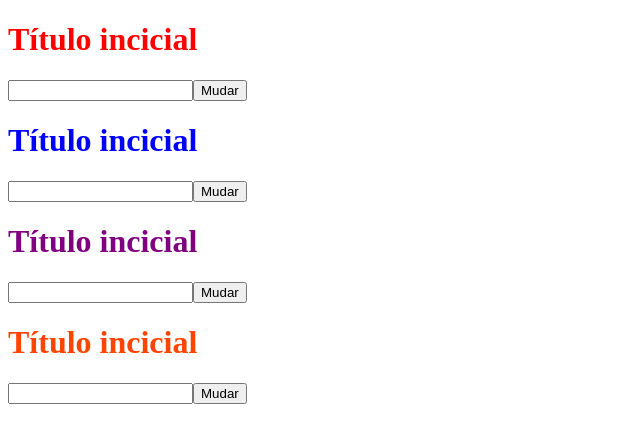
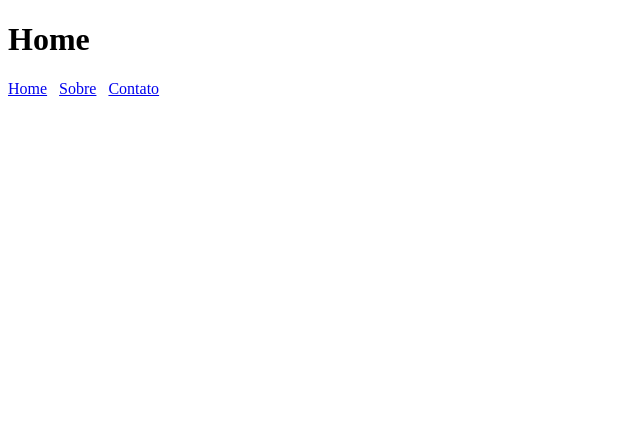
Before and after one commit to DanielBorges91/react-iniciante-projeto1, a React (Vite) app: page / in a window 1280 px wide. Shown: the top 442 px of the page, without its empty margins (0-640 px from the left). Built offline with nearby package versions, Linux system fonts and the light colour scheme.

Commit message:
Trabalhando com rotas

```diff
--- a/package.json
+++ b/package.json
@@ -11,7 +11,8 @@
   },
   "dependencies": {
     "react": "^18.2.0",
-    "react-dom": "^18.2.0"
+    "react-dom": "^18.2.0",
+    "react-router-dom": "^6.11.1"
   },
   "devDependencies": {
     "@types/react": "^18.0.28",
--- a/src/App.jsx
+++ b/src/App.jsx
@@ -1,12 +1,19 @@
-import Titulo from "./Titulo"
+import { BrowserRouter, Routes, Route } from "react-router-dom";
+
+import Home from "./pages/Home"
+import Sobre from "./pages/Sobre";
+import Contato from "./pages/Contato";
 
 function App() {
   return(
     <>
-      <Titulo cor = "red"/>
-      <Titulo cor = "blue"/>
-      <Titulo cor = "purple"/>
-      <Titulo cor = "orangered"/>
+      <BrowserRouter>
+        <Routes>
+          <Route path="/" element={ <Home /> } />
+          <Route path="/sobre" element={ <Sobre /> } />
+          <Route path="/contato" element={ <Contato /> } />
+        </Routes>
+      </BrowserRouter>
     </>
   )
 }
--- /dev/null
+++ b/src/pages/Contato.jsx
@@ -0,0 +1,12 @@
+import Menu from "./Menu";
+
+function Contato() {
+  return(
+    <div>
+      <h1>Contato</h1>
+      <Menu />
+    </div>
+  )
+}
+
+export default Contato
--- /dev/null
+++ b/src/pages/Home.jsx
@@ -0,0 +1,12 @@
+import Menu from "./Menu";
+
+function Home() {
+  return(
+    <div>
+      <h1>Home</h1>
+      <Menu />
+    </div>
+  )
+}
+
+export default Home
--- /dev/null
+++ b/src/pages/Menu.jsx
@@ -0,0 +1,11 @@
+function Menu() {
+  return(
+    <div>
+    <a href="/">Home</a>&nbsp;&nbsp;&nbsp;
+    <a href="/sobre">Sobre</a>&nbsp;&nbsp;&nbsp;
+    <a href="/contato">Contato</a>
+  </div>
+  )
+}
+
+export default Menu
--- /dev/null
+++ b/src/pages/Sobre.jsx
@@ -0,0 +1,12 @@
+import Menu from "./Menu";
+
+function Sobre() {
+  return(
+    <div>
+      <h1>Sobre</h1>
+      <Menu />
+    </div>
+  )
+}
+
+export default Sobre
```
Also changed, not shown: 1 other file (tests, documents, lock files or other folders).
